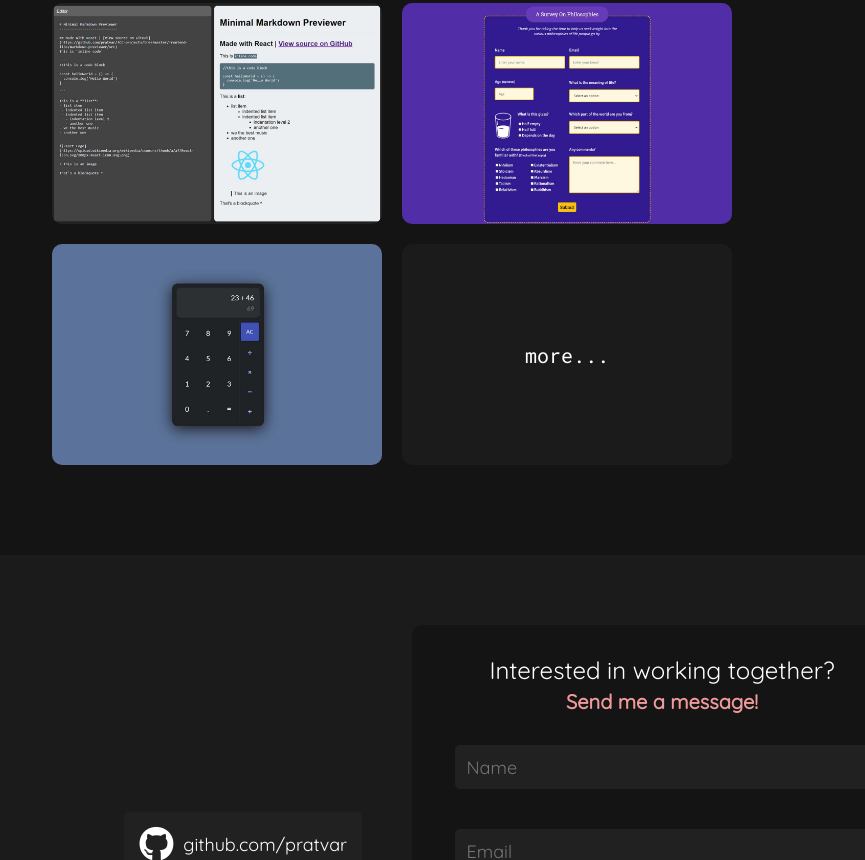
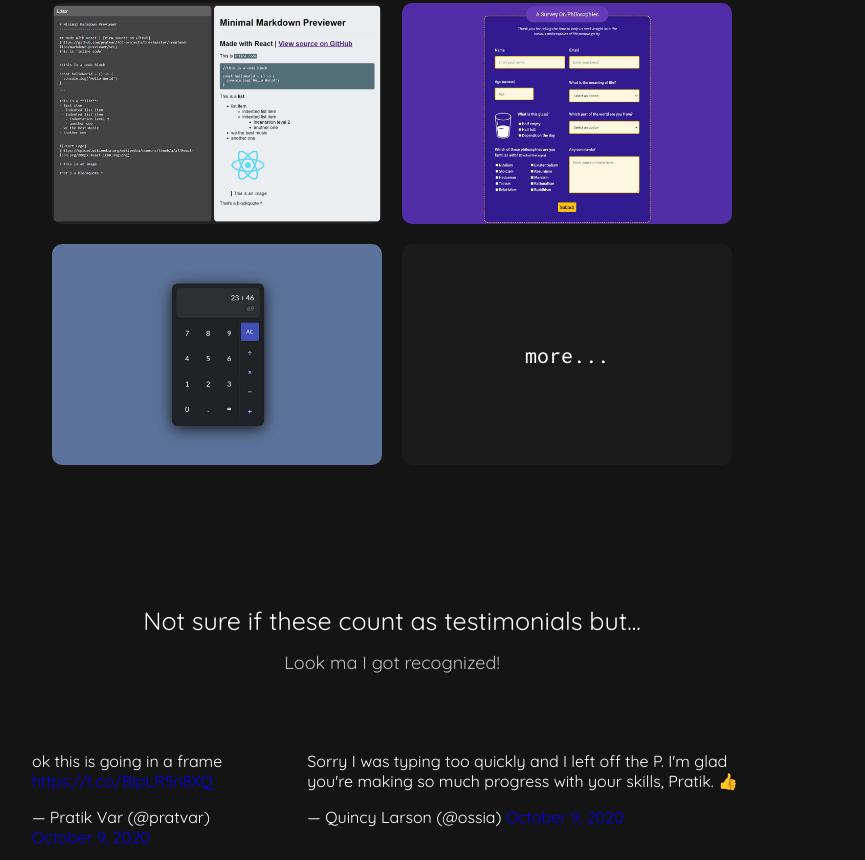
Before and after one commit to pratvar/pratvar.github.io, a React app: page / in a window 1280 px wide. Shown: the part 1940-2800 px from the top of the page, without its empty margins (248-1113 px from the left). Built offline with nearby package versions, Linux system fonts and the light colour scheme.

Commit message:
Add twitter mentions; minor improvements

```diff
--- a/public/index.html
+++ b/public/index.html
@@ -136,6 +136,11 @@
             </div>
             <div class="project"><a href="https://pratvar.com/fCC-projects" target="_blank">more...</a></div>
           </div>
+          <h3>Not sure if these count as testimonials but... <span>Look ma I got recognized!</span></h3>
+          <div id="mentions">
+            <blockquote class="twitter-tweet" data-dnt="true" data-theme="dark"><p lang="en" dir="ltr">ok this is going in a frame <a href="https://t.co/BipLR5n8XQ">https://t.co/BipLR5n8XQ</a></p>&mdash; Pratik Var (@pratvar) <a href="https://twitter.com/pratvar/status/1314432574597591043?ref_src=twsrc%5Etfw">October 9, 2020</a></blockquote> <script async src="https://platform.twitter.com/widgets.js" charset="utf-8"></script>
+            <blockquote class="twitter-tweet" data-dnt="true" data-theme="dark"><p lang="en" dir="ltr">Sorry I was typing too quickly and I left off the P. I&#39;m glad you&#39;re making so much progress with your skills, Pratik. 👍</p>&mdash; Quincy Larson (@ossia) <a href="https://twitter.com/ossia/status/1314661337167990786?ref_src=twsrc%5Etfw">October 9, 2020</a></blockquote> <script async src="https://platform.twitter.com/widgets.js" charset="utf-8"></script>
+          </div>
         </section>
         <section id="contact">
           <div id="social-links">
--- a/src/index.js
+++ b/src/index.js
@@ -40,7 +40,7 @@ class DarkModeToggle extends React.Component {
     render() {
         return (
             <div>
-                Dark mode
+                <i class="fa fa-moon"></i>
                 <Switch  onChange={() => {
                     document.body.classList.toggle('light-theme');
                     }} defaultChecked />
--- a/src/index.scss
+++ b/src/index.scss
@@ -94,6 +94,7 @@ div#root {
                     font-family: roboto mono;
                     font-size: 17px;
                     background: #1b1b1b;
+                    color: #dddddd;
                     height: 45px;
                     border-radius: 22.5px;
                     padding-left: 10px;
@@ -308,6 +309,29 @@ div#root {
                     }
                 }
             }
+            h3 {
+                margin: 130px 10px 30px 10px;
+                font-weight: normal;
+                display: flex;
+                flex-basis: 100%;
+                align-items: center;
+                justify-content: center;
+                text-align: center;
+                flex-direction: column;
+                font-size: 25px;
+                span {
+                    color: #bdbdbd;
+                    font-size: 18px;
+                    margin: 15px;
+                }
+            }
+            div#mentions {
+                display: flex;
+                width: 800px;
+                div {
+                    margin: 10px;
+                }
+            }
         }
         section#contact {
             background: #1b1b1b;
@@ -465,7 +489,7 @@ div#root {
 
 .light-theme {
     b {
-        color: #f44336;
+        color: #d32f2f;
     }
     div#root {
         nav {
@@ -496,6 +520,7 @@ div#root {
                     }
                     div#darkmodetoggle {
                         background: #fafafa;
+                        color: #424242;
                         box-sizing: border-box;
                         border: 1px solid #e0e0e0;
                     }
@@ -569,6 +594,12 @@ div#root {
                                 }
                             }
                         }
+                    }
+                }
+                h3 {
+                    font-weight: bold;
+                    span {
+                        color: #616161;
                     }
                 }
             }
@@ -695,6 +726,20 @@ div#root {
     }
 }
 
+@media only screen and (max-width: 820px) {
+    div#root {
+        div#body {
+            section#projects {
+                div#mentions {
+                    width: 90%;
+                    align-items: center;
+                    flex-direction: column;
+                }
+            }
+        }
+    }
+}
+
 @media only screen and (max-width: 768px) {
     div#root {
         div#body {
```
Also changed, not shown: src/index.css.
